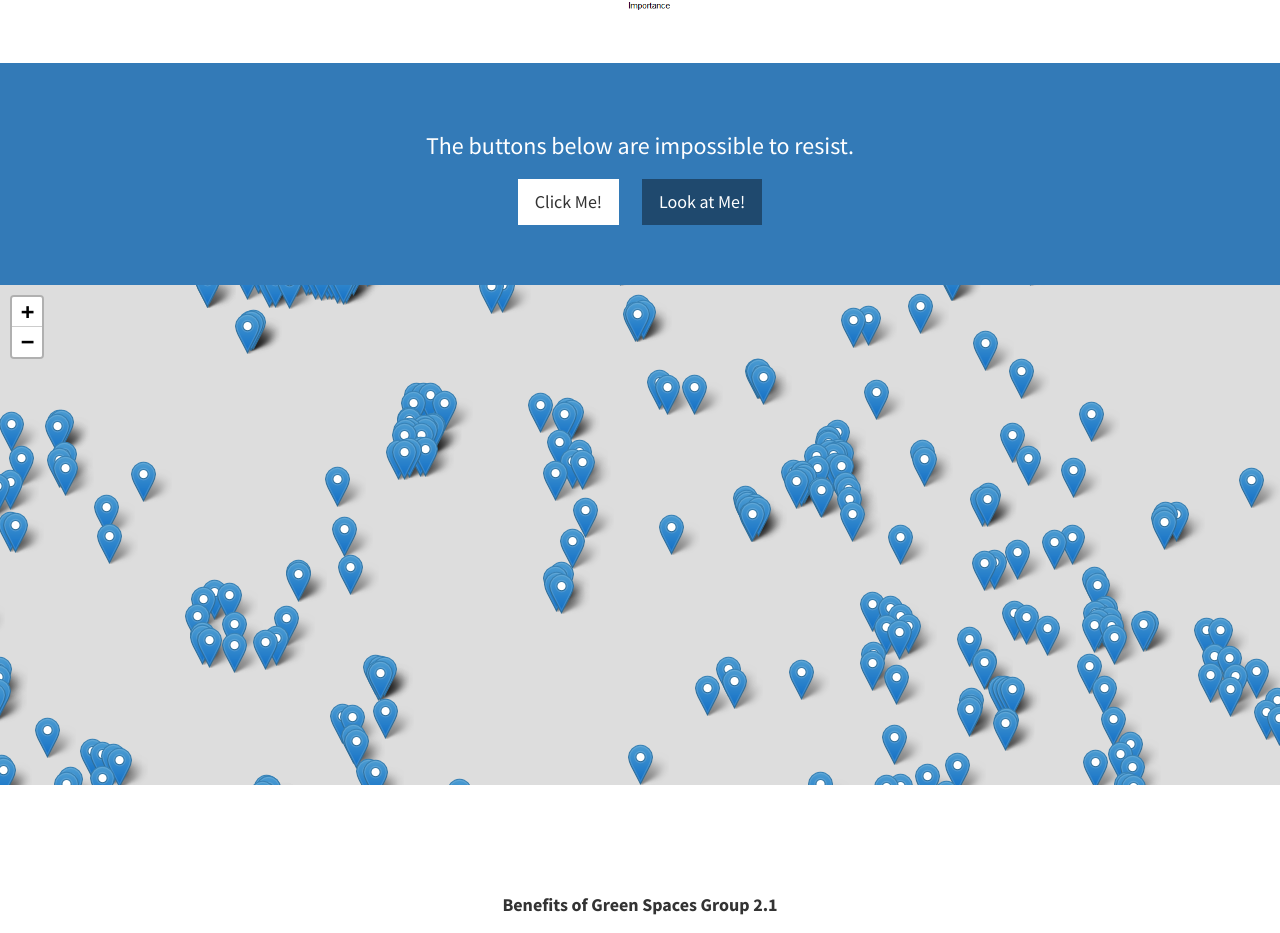
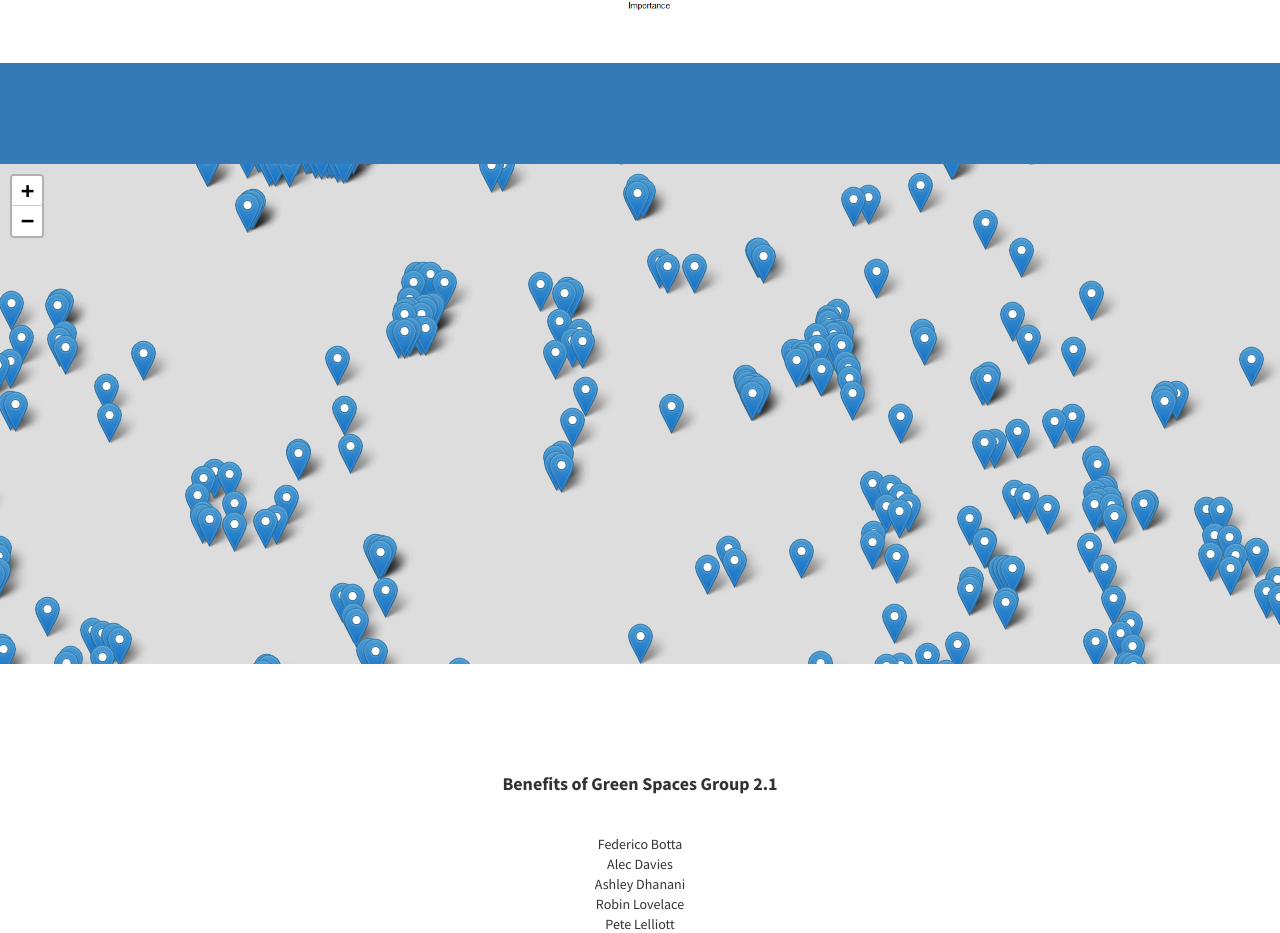
Before and after one commit to turingChallenge/turingChallenge.github.io, a plain HTML site: page index.html in a window 1280 px wide. Shown: the part 5300-6233 px from the top of the page. Drawn offline with nearby package versions, Linux system fonts and the light colour scheme.

```diff
--- a/index.html
+++ b/index.html
@@ -161,9 +161,7 @@
 			<div class="container">
 				<div class="row">
 					<div class="col-lg-12 text-center">
-						<h3>The buttons below are impossible to resist.</h3>
-						<a href="#" class="btn btn-lg btn-light">Click Me!</a>
-						<a href="#" class="btn btn-lg btn-dark">Look at Me!</a>
+
 					</div>
 				</div>
 			</div>
```
